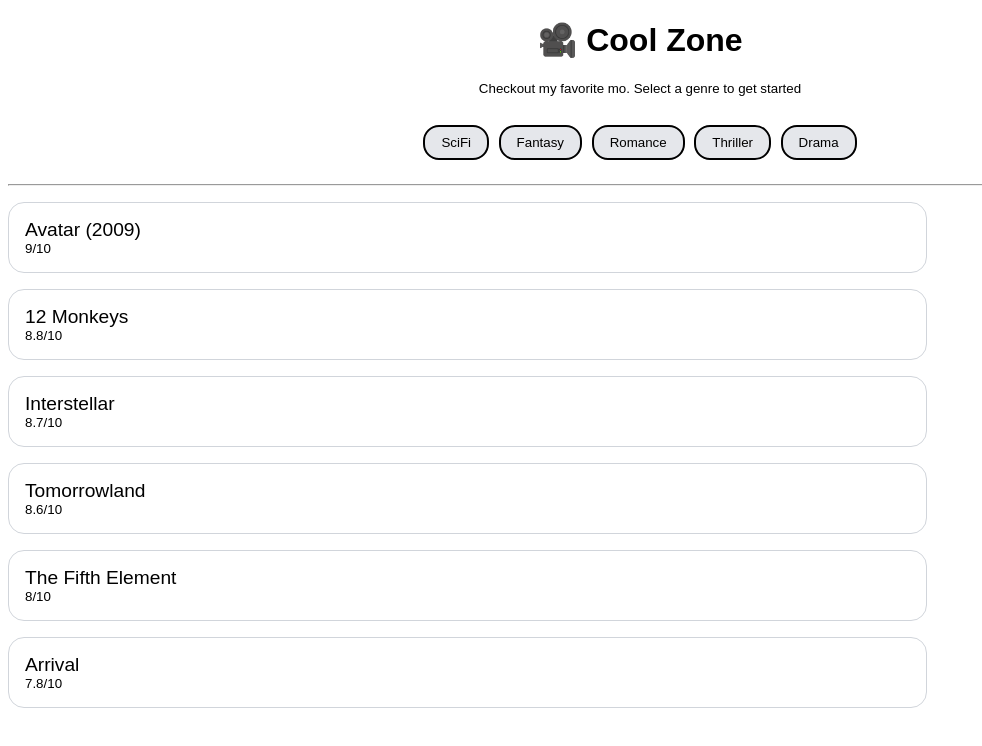
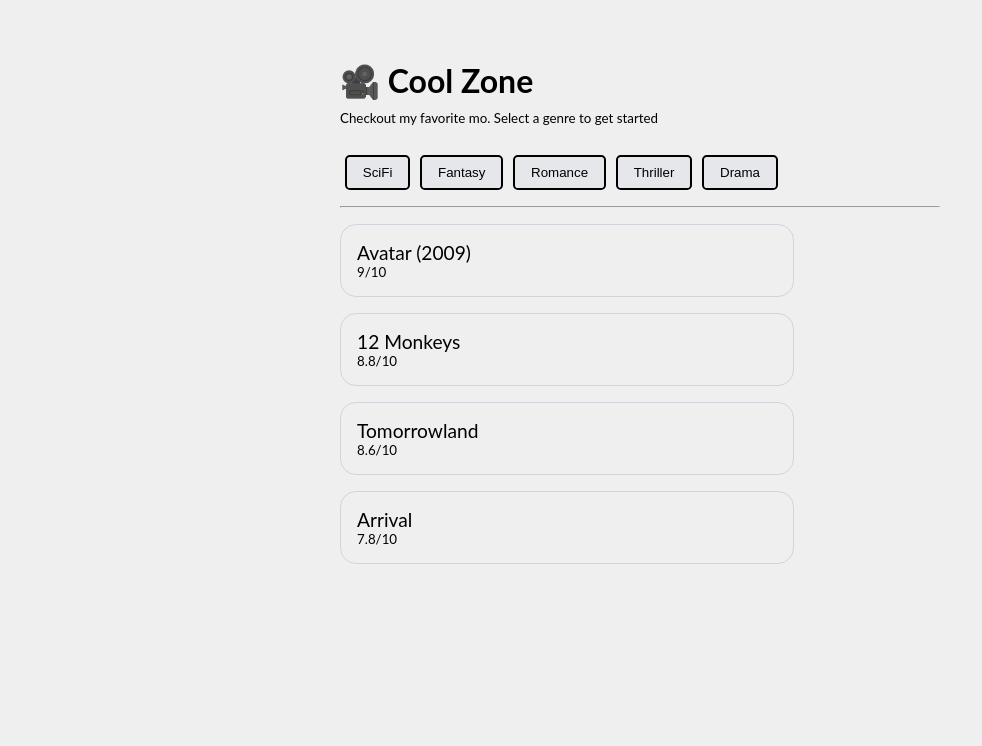
Before and after one commit to hrshmistry/Cool-Zone, a React (Create React App) app: page / in a window 1280 px wide. Shown: the top 746 px of the page, without its empty margins (0-982 px from the left). Built offline with nearby package versions, Linux system fonts and the light colour scheme.

Commit message:
style: align

```diff
--- a/src/App.js
+++ b/src/App.js
@@ -4,9 +4,7 @@
   SciFi: [
     { name: "Avatar (2009)", rating: "9/10" },
     { name: "12 Monkeys", rating: "8.8/10" },
-    { name: "Interstellar", rating: "8.7/10" },
     { name: "Tomorrowland", rating: "8.6/10" },
-    { name: "The Fifth Element", rating: "8/10" },
     { name: "Arrival", rating: "7.8/10" }
   ],
   Fantasy: [
@@ -46,7 +44,7 @@
   return (
     <div className="App">
       <h1>🎥 Cool Zone </h1>
-      <p style={{ fontSize: "smaller" }}>
+      <p style={{ fontSize: "smaller", marginTop: "-0.8rem" }}>
         Checkout my favorite mo. Select a genre to get started
       </p>
 
@@ -57,10 +55,10 @@
             style={{
               cursor: "pointer",
               background: "#E5E7EB",
-              borderRadius: "1rem",
+              borderRadius: "0.3rem",
               padding: "0.5rem  1rem",
               border: "2px solid black",
-              margin: "1rem 0.3rem"
+              margin: "1rem 0.3rem 0.5rem "
             }}
           >
             {genre}
--- a/src/styles.css
+++ b/src/styles.css
@@ -1,4 +1,11 @@
 .App {
-  font-family: sans-serif;
-  text-align: center;
+  max-width: 600px;
+  margin: auto;
+  padding: 2rem;
+  text-align: left;
 }
+
+body {
+  font-family: "Lato", sans-serif;
+  background-color: #efefef;
+}
```
